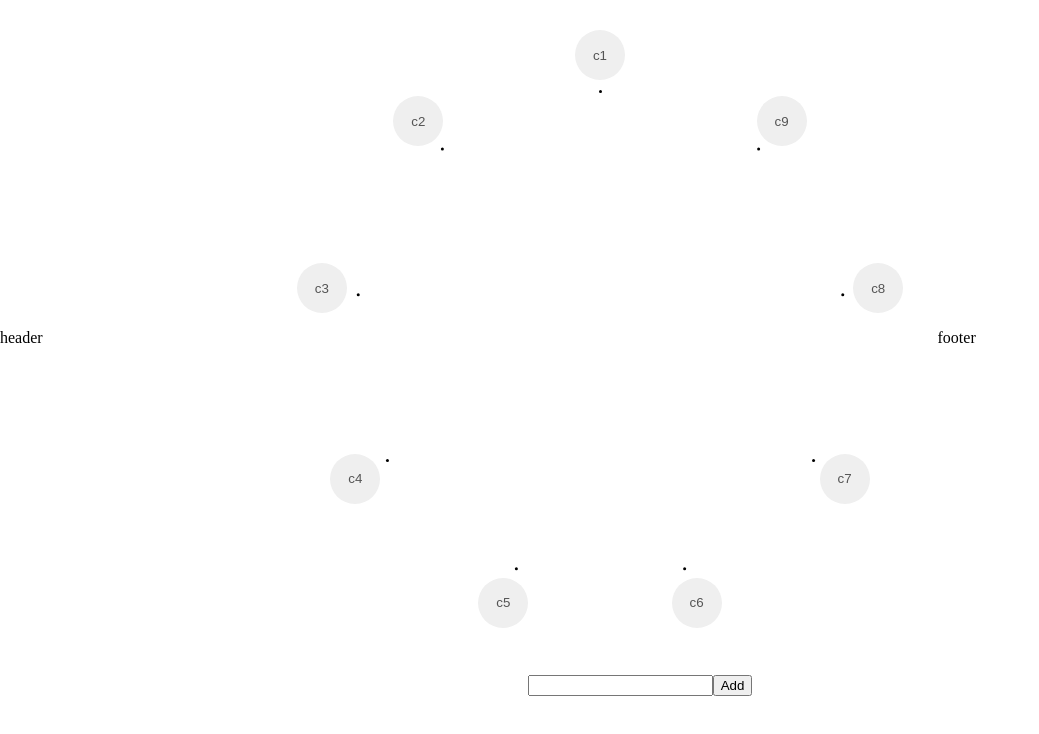
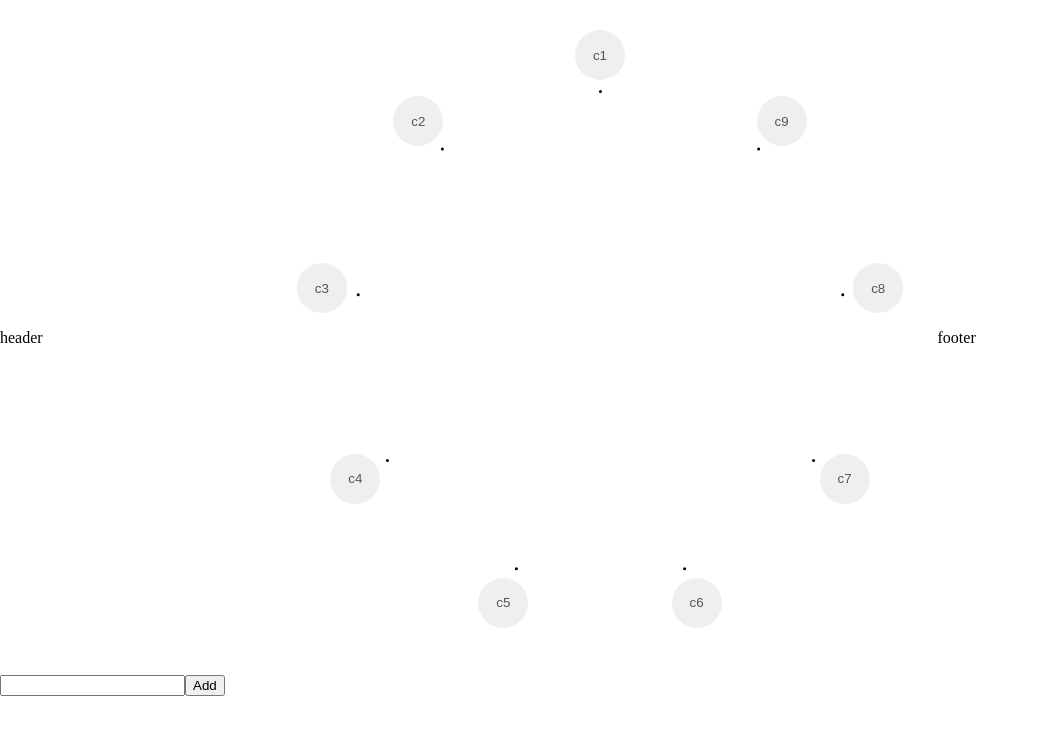
Before and after one commit to pr-citrate/cp, a React (Vite) app: page / in a window 1280 px wide. Shown: the top 734 px of the page, without its empty margins (0-1039 px from the left). Built offline with nearby package versions, Linux system fonts and the light colour scheme.

Commit message:
css minor refactoring

```diff
--- a/src/components/AddForm.jsx
+++ b/src/components/AddForm.jsx
@@ -29,9 +29,9 @@ function AddForm({ characters, setCharacters, updatePointsPositions }) {
   };
 
   return (
-    <div className='addForm'>
+    <div className='add-form'>
       <input
-        className='addInputField'
+        className='add-input-field'
         value={inputValue}
         onChange={handleInputOnChange}
         onKeyDown={handleInputKeyDown}
```
